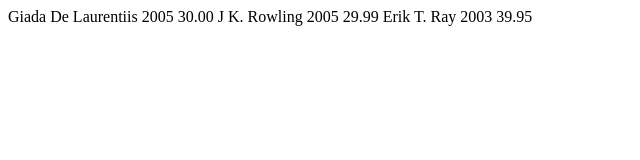
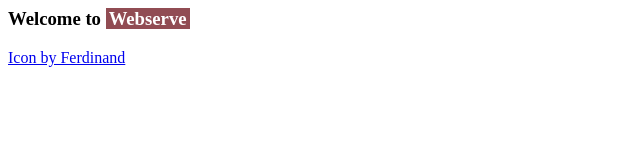
Before and after one commit to wishingbox111/tryoutcapstone, a plain HTML site: page index.html in a window 1280 px wide. Shown: the whole page, without its empty margins (0-640 px from the left). Drawn offline with Linux system fonts and the light colour scheme.

Commit message:
change index

```diff
--- a/index.html
+++ b/index.html
@@ -1,21 +1,10 @@
-<?xml version="1.0" encoding="UTF-8"?>
-<bookstore>
-  <book category="cooking">
-    <title lang="en">Everyday Italian</title>
-    <author>Giada De Laurentiis</author>
-    <year>2005</year>
-    <price>30.00</price>
-  </book>
-  <book category="children">
-    <title lang="en">Harry Potter</title>
-    <author>J K. Rowling</author>
-    <year>2005</year>
-    <price>29.99</price>
-  </book>
-  <book category="web">
-    <title lang="en">Learning XML</title>
-    <author>Erik T. Ray</author>
-    <year>2003</year>
-    <price>39.95</price>
-  </book>
-</bookstore>
+
+<html>
+  <body>
+
+    <h3>Welcome to  <span style="background-color: #914c53; color: #ffffff; padding: 0 3px;">Webserve</span></h3>
+
+    <a href="https://www.freepik.com/search?format=search&last_filter=query&last_value=contact&query=contact&type=icon">Icon by Ferdinand</a>
+
+  </body>
+</html>
```
Also changed, not shown: index_2.html (+2 -0 lines).
